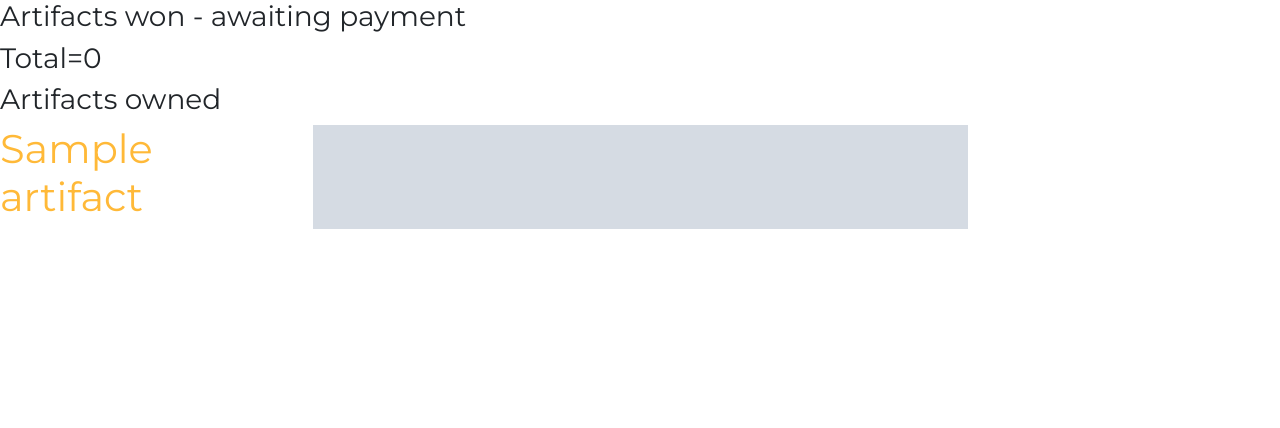
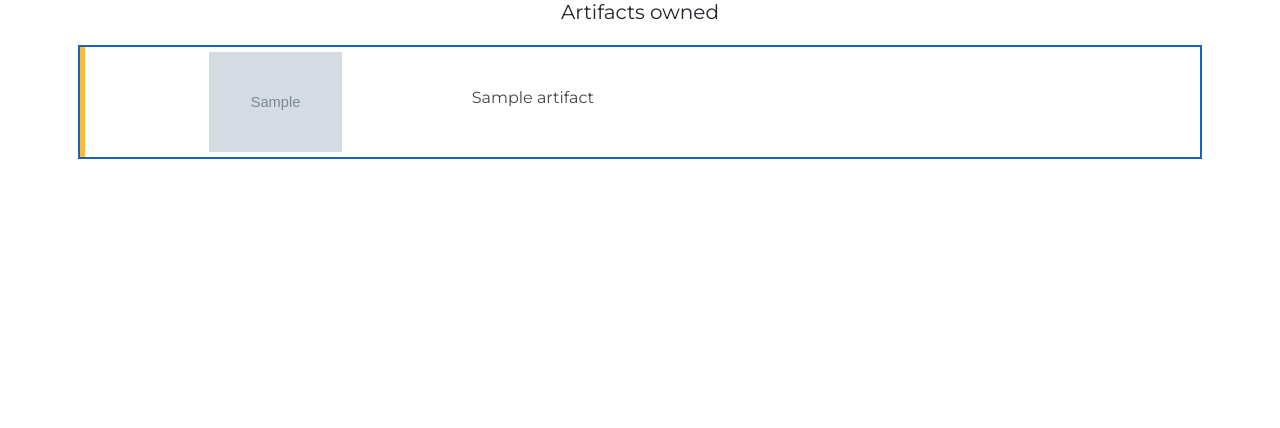
Before and after one commit to Shilldon/artifact-auction, a Django app: page /collection/ in a window 1280 px wide. Shown: the part 56-484 px from the top of the page. Run offline with Django 3.2, Linux system fonts and the light colour scheme; a user stored in the database is signed in; tables that the repository leaves empty hold one stand-in row (values such as "Sample post"); grey boxes marked "Sample" are stand-in pictures; some libraries are stand-ins or nearby versions.

Commit message:
styled collection view

```diff
--- a/collection/templates/collection.html
+++ b/collection/templates/collection.html
@@ -2,23 +2,60 @@
 
 
 {% block content %}
-<h3>Artifacts won - awaiting payment</h2>
 
 
+<section>
+    <div class="container">
+        {% if artifacts_won|length > 0 %}
+        <div class="row">
+            <div class="col-8 offset-2 text-center">
+                <h5>Artifacts won</h5>
+            </div>
+        </div>
+        {% endif %}
 
-<h3>Total={{ total }}</h2>
+        {% for id, item in artifacts_won.items %}
+        <div class="row h-100 styled-box artifact-list" style="margin: 15px -5px 0 -5px; padding:5px 0 5px 0">
+            {% if item.artifact.image %}
+            <div class="col-4 artifact-image text-center my-auto img-fluid" style="background-image: url('{{ MEDIA_URL }}{{ item.artifact.image }}');">
+            {% else %}
+            <div class="col-4 artifact-image text-center my-auto img-fluid" style="background-image: url('/media/images/cross_gold.png');">
+            {% endif %}
+            <a style="display:block; height:100px; width:100px;" href="{% url 'display_artifact' id=item.artifact.id %}"></a>
+            </div>
+            <div class="col-8">
+                <h4><a href="{% url 'display_artifact' id=item.artifact.id %}"><span>{{ item.artifact.name }}</span></a></h4>
+                <span class="auction-current-bid">Winning bid: £{{ item.bid }}</span>
+                <button><a href="{% url 'add_to_collection' item.artifact.id 0 %}">Pay Now</a></button>
+            </div>
+        </div>
+        {% endfor %}
+    </div>
+</section>
 
-<h3>Artifacts owned</h3>
+<section>
+    <div class="container">
+        {% if artifacts_owned|length > 0 %}
+        <div class="row">
+            <div class="col-8 offset-2 text-center">
+                <h5>Artifacts owned</h5>
+            </div>
+        </div>
+        {% endif %}
 
-{% for artifact in artifacts_owned %}
-    <div class="row">
-        <div class="col-3">
-            <h1><a href="{% url 'display_artifact' id=artifact.id %}">{{ artifact.name }}</a></h1>
+    {% for artifact in artifacts_owned %}
+        <div class="row h-100 styled-box artifact-list" style="margin: 15px -5px 0 -5px; padding:5px 0 5px 0">
+            {% if artifact.image %}
+            <div class="col-4 artifact-image text-center my-auto img-fluid" style="background-image: url('{{ MEDIA_URL }}{{ artifact.image }}');">
+            {% else %}
+            <div class="col-4 artifact-image text-center my-auto img-fluid" style="background-image: url('/media/images/cross_gold.png');">
+            {% endif %}
+            <a style="display:block; height:100px; width:100px;" href="{% url 'display_artifact' id=artifact.id %}"></a>
+            </div>
+            <div class="col-8 my-auto">
+                <h4><a href="{% url 'display_artifact' id=artifact.id %}"><span>{{ artifact.name }}</span></a></h4>
+            </div>
         </div>
-
-        <div class="col-6 artifact" style="background-image: url('{{ MEDIA_URL}}{{ artifact.image }}'); ">
-        </div>
-    </div>
-{% endfor %}
-
+    {% endfor %}
+</section>
 {% endblock %}
--- a/collection/views.py
+++ b/collection/views.py
@@ -1,4 +1,5 @@
 from django.shortcuts import render, reverse, redirect, get_object_or_404
+from django.utils import timezone
 from artifacts.models import Artifact
 from auctions.models import Auction
 from bid.models import Bids
@@ -6,9 +7,19 @@ from bid.models import Bids
 def view_collection(request):
     """A view that renders the collection contents page"""
     collection = request.session.get('collection')
+
+    auctions = Auction.objects.filter(end_date__lte=timezone.now())
+    artifacts_won = {}
+    for auction in auctions:
+        bids = Bids.objects.filter(auction=auction)
+        highest_bid = bids.order_by('-bid_amount')[0].bid_amount
+        highest_bidder = bids.order_by('-bid_amount')[0].bidder
+        if highest_bidder==request.user:
+            artifacts_won[auction.artifact.id]={ 'artifact' : auction.artifact, 'bid' : highest_bid }
+
     artifacts_owned = Artifact.objects.filter(owner=request.user)
 
-    return render(request, "collection.html", { "artifacts_owned" : artifacts_owned })
+    return render(request, "collection.html", { "artifacts_owned" : artifacts_owned, "artifacts_won" : artifacts_won })
 
 def add_to_collection(request, id, buy_now):
     """
@@ -24,7 +35,7 @@ def add_to_collection(request, id, buy_now):
     if int(buy_now)==1:
         price = artifact.buy_now_price
     else:
-        price = last_bid
+        price = float(last_bid)
 
     if id not in collection:
         collection[id] = collection.get(id, price)
```
Also changed, not shown: artifacts/templates/display_artifact.html (+5 -5 lines).
